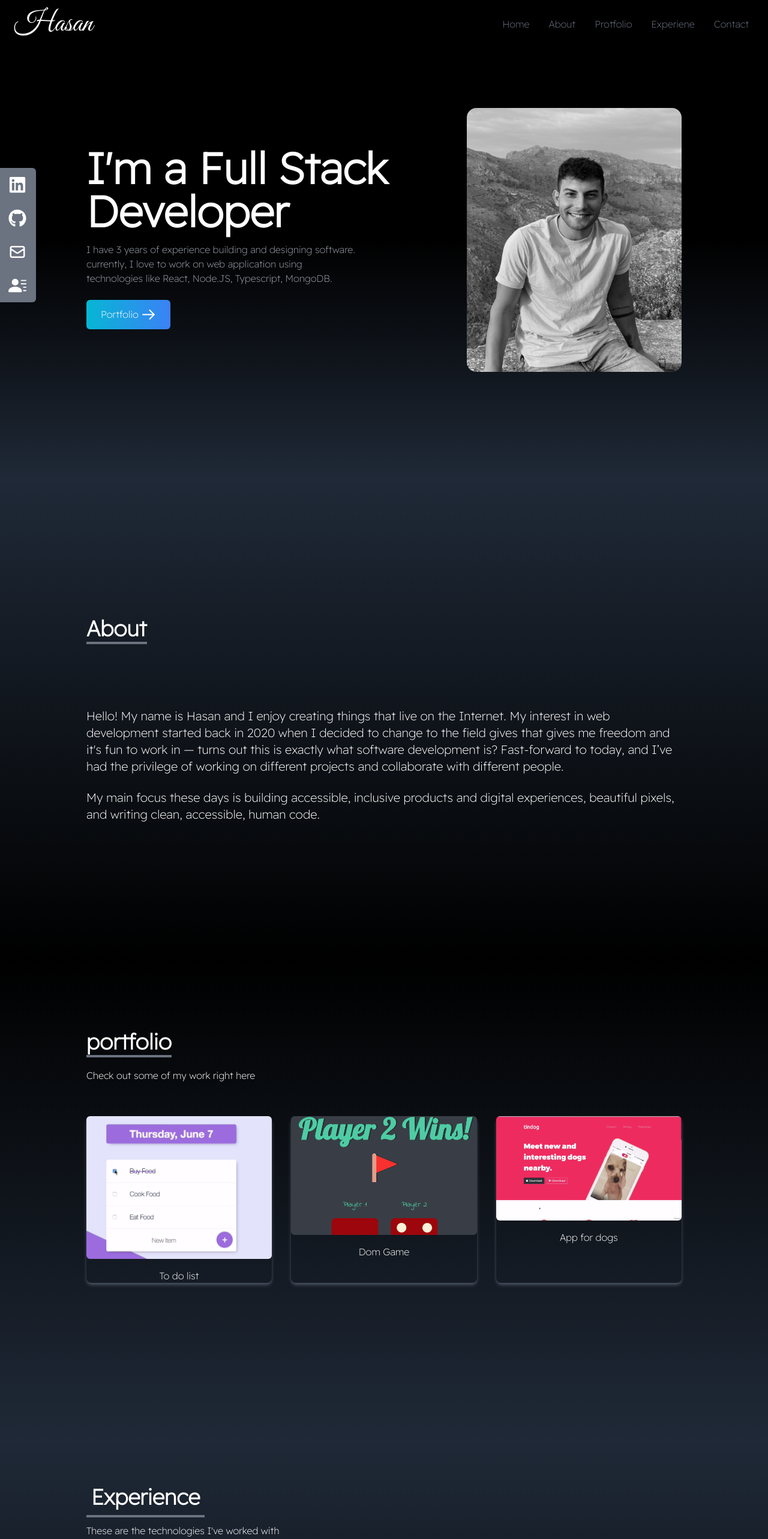
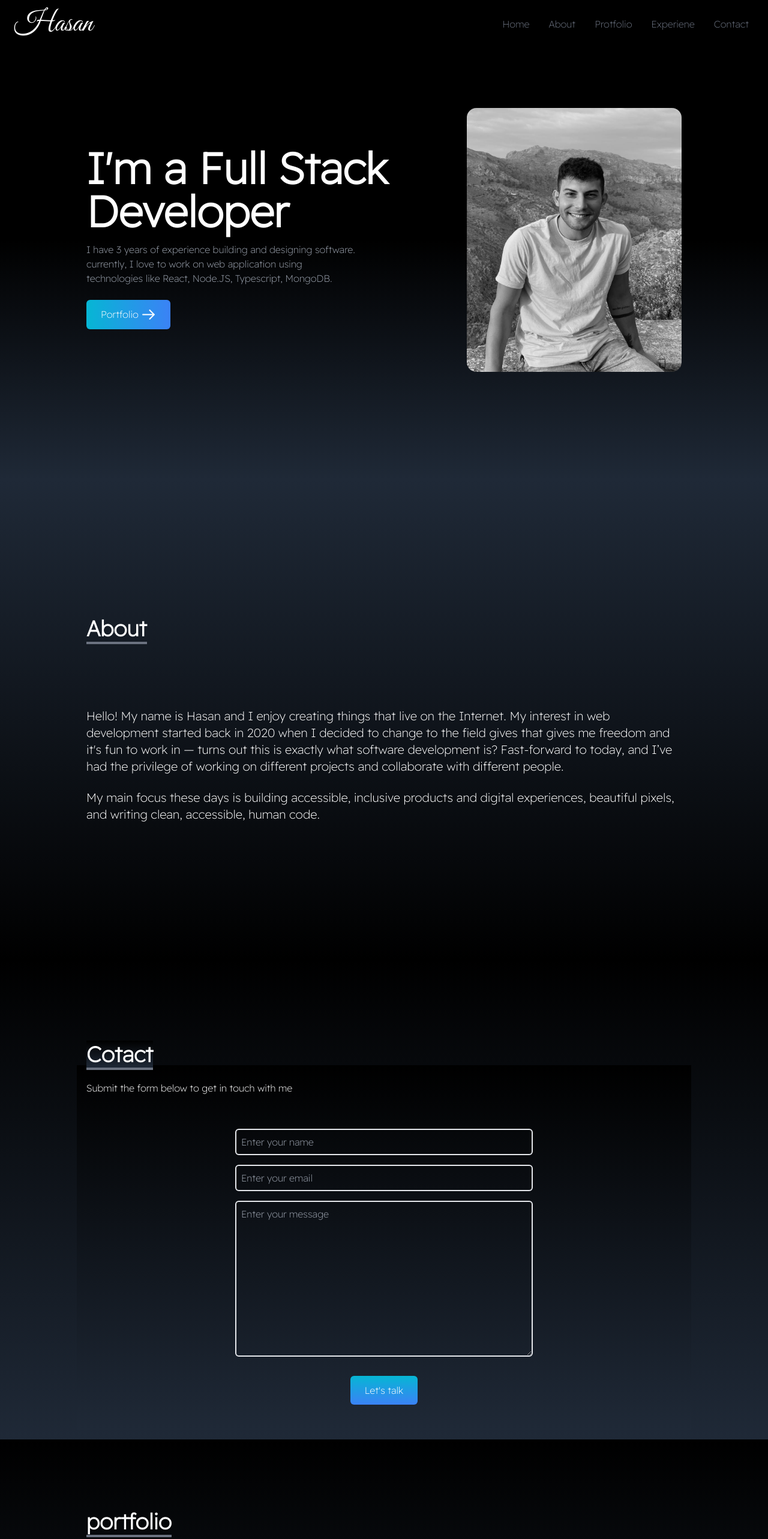
Before and after one commit to Hasankc/Portfolio, a React (Create React App) app: page / in a window 1280 px wide. Shown: the top 2566 px of the page at 60% size. Built offline with nearby package versions, Linux system fonts and the light colour scheme.

Commit message:
Update the Name

```diff
--- a/public/index.html
+++ b/public/index.html
@@ -10,7 +10,7 @@
   <link href='https://unpkg.com/boxicons@2.1.4/css/boxicons.min.css' rel='stylesheet'>
   <!-- Unicons -->
   <link rel="stylesheet" href="https://unicons.iconscout.com/release/v4.0.0/css/line.css">
-  <title>React App</title>
+  <title>Portfolio</title>
 </head>
 
 <body>
--- a/src/App.js
+++ b/src/App.js
@@ -12,11 +12,12 @@ function App() {
       <NavBar />
       <Home />
       <About />
+      <Contact />
       <Portfolio />
-      <Experience />
-      <Contact />
+      {/* <Experience />
 
-      <SocialLinks />
+
+      <SocialLinks /> */}
     </div>
   );
 }
```
